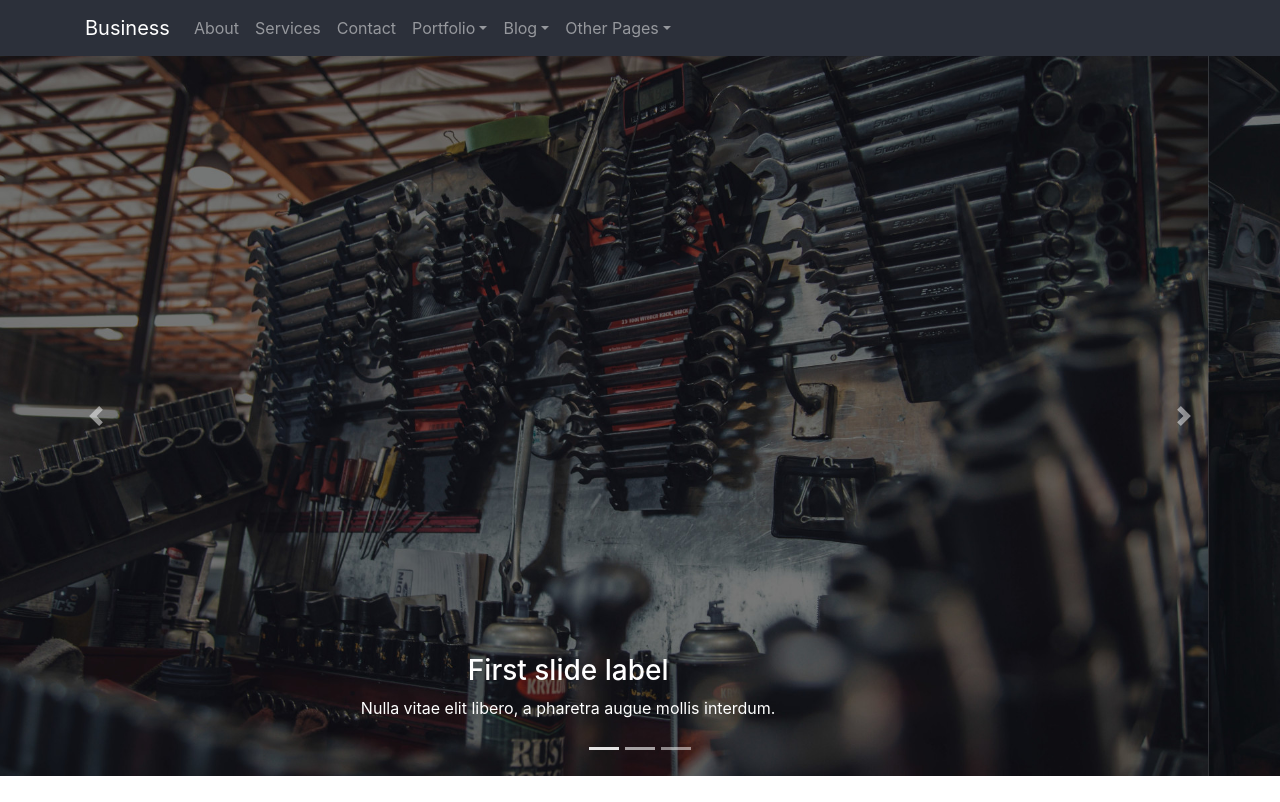
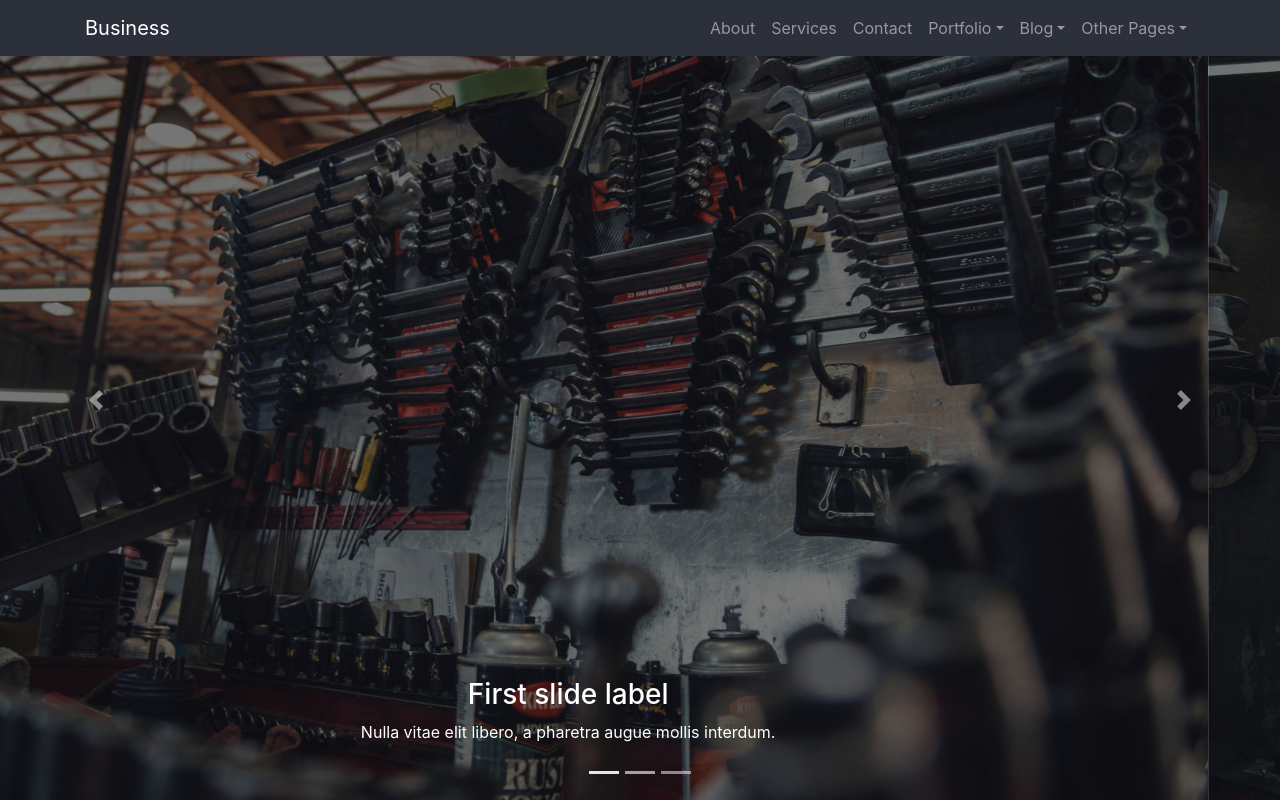
Before and after one commit to aaronshivers/business, a React app: page / in a window 1280 px wide. Shown: the top 802 px of the page. Built offline with nearby package versions, Linux system fonts and the light colour scheme.

Commit message:
fixed carousel image height

```diff
--- a/src/components/CarouselContent.js
+++ b/src/components/CarouselContent.js
@@ -4,7 +4,7 @@ import { Carousel, Image } from 'react-bootstrap'
 const CarouselContent = ({ image, imgAlt, heading, body }) => (
   <>
     <Image
-      className="d-block w-100"
+      className="d-block w-100 carousel-image"
       src={ image }
       alt={ imgAlt }
     />
--- a/src/components/Navigation.js
+++ b/src/components/Navigation.js
@@ -2,14 +2,14 @@ import React from 'react'
 import { Container, Navbar, Nav, NavDropdown } from 'react-bootstrap'
 
 const Navigation = () => (
-  <Navbar variant="dark" bg="dark" expand="lg" collapseOnSelect>
+  <Navbar fixed="top" variant="dark" bg="dark" expand="lg" collapseOnSelect>
     <Container>
       <Navbar.Brand href="#" className="text-capitalize">
         business
       </Navbar.Brand>
       <Navbar.Toggle />
       <Navbar.Collapse>
-        <Nav className="text-capitalize">
+        <Nav className="text-capitalize ml-auto">
           <Nav.Link href="#about" className="text-capitalize">about</Nav.Link>
           <Nav.Link href="#services" className="text-capitalize">services</Nav.Link>
           <Nav.Link href="#contact" className="text-capitalize">contact</Nav.Link>
--- /dev/null
+++ b/src/styles/components/_carousel.scss
@@ -0,0 +1,4 @@
+.carousel img {
+  object-fit: cover;
+  height: 100vh;
+}
--- a/src/styles/styles.scss
+++ b/src/styles/styles.scss
@@ -1,2 +1,3 @@
 @import './custom/custom';
 @import '../../node_modules/bootstrap/scss/bootstrap';
+@import './components/carousel'
```
Also changed, not shown: src/images/portfolio-6.jpg.
